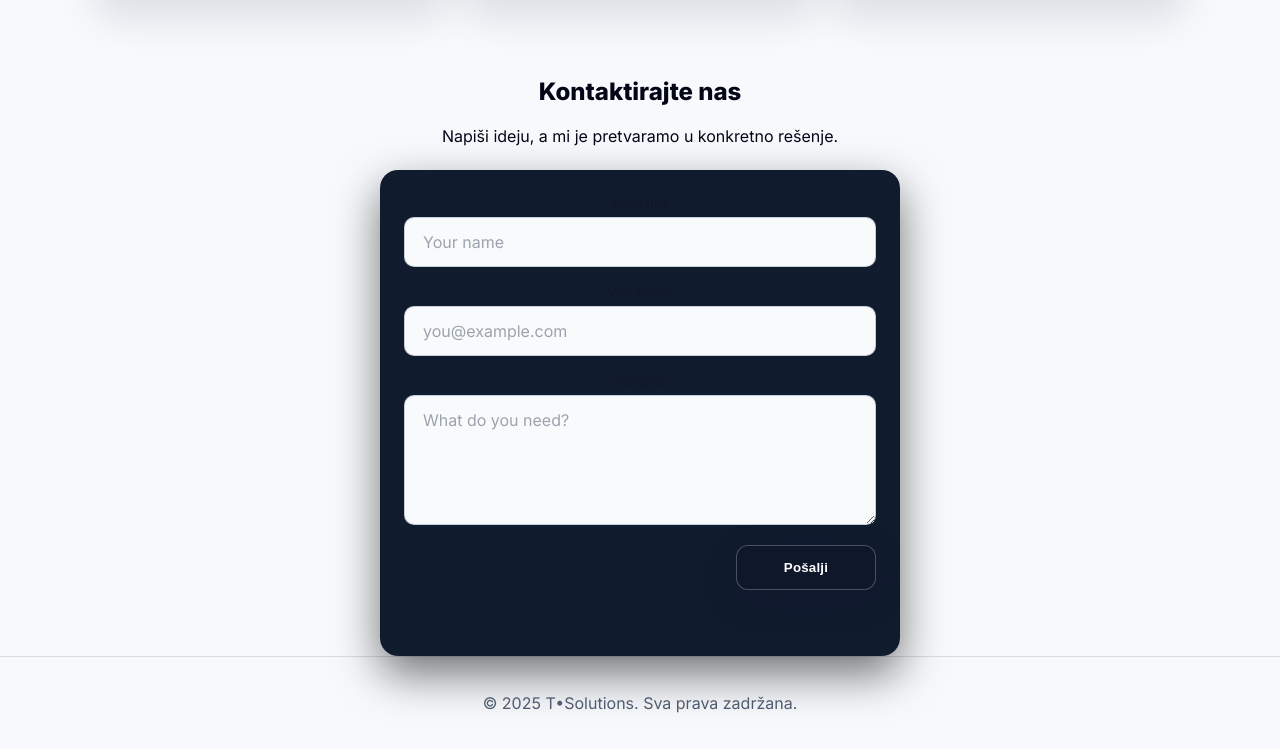
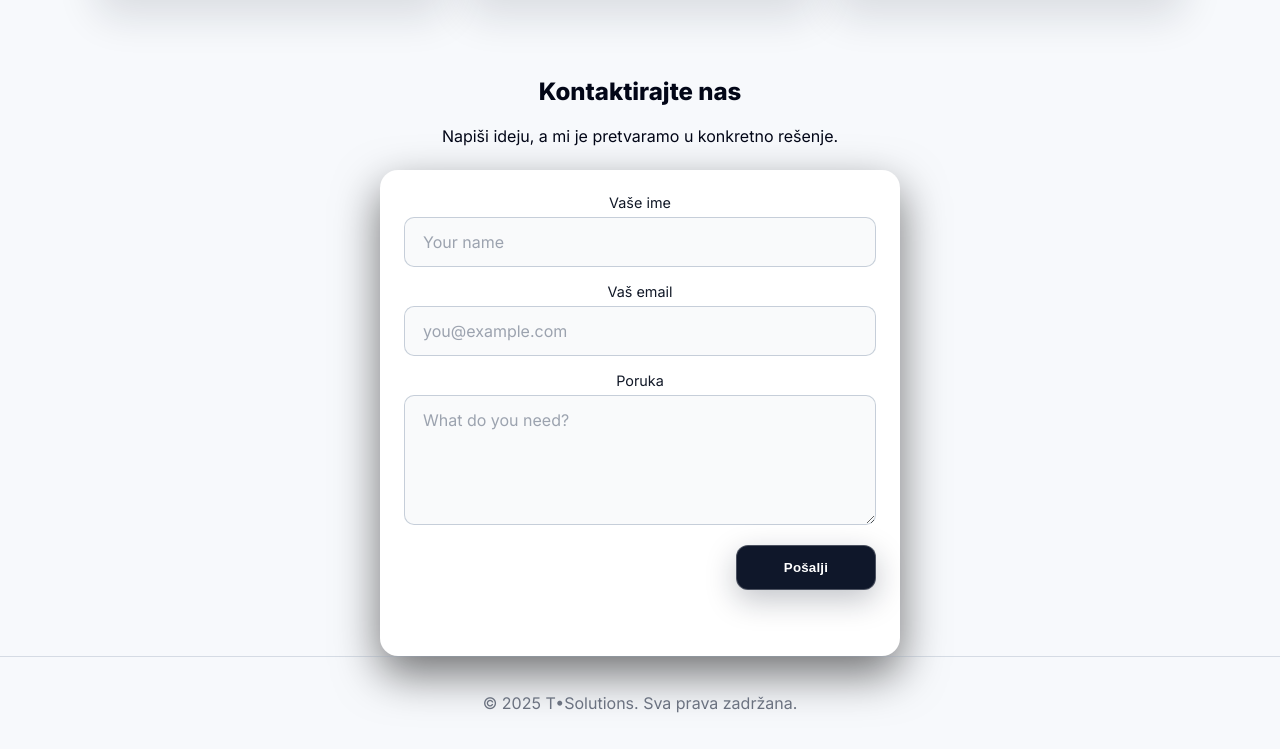
Before and after one commit to tatjanasepur/t-solutions-site, a plain HTML site: page index.html in a window 1280 px wide. Shown: the part 963-1712 px from the top of the page. Drawn offline with Linux system fonts and the light colour scheme.

Commit message:
Force light palette for cards and menu

```diff
--- a/assets/styles.css
+++ b/assets/styles.css
@@ -3603,3 +3603,34 @@ html, body {
 .hero {
   background: transparent !important;
 }
+/* --- HARD FIX: sve prebacujemo na light varijante --- */
+
+:root {
+  --bg: #f7f9fc;
+  --card: #ffffff;
+  --border: rgba(148, 163, 184, 0.35);
+  --text: #020617;
+  --muted: #6b7280;
+}
+
+/* za svaki slučaj */
+html,
+body {
+  background: #f7f9fc !important;
+  color: #020617;
+}
+
+/* dropdown meni da bude beo */
+.dropdown ul {
+  background: #ffffff !important;
+  color: #020617 !important;
+}
+
+/* kartice i forme koje ti na Gitu još uvek budu tamne */
+.contact-form,
+.web-feature-card,
+.feature-card,
+.how .step {
+  background: #ffffff !important;
+  color: #020617 !important;
+}
```
